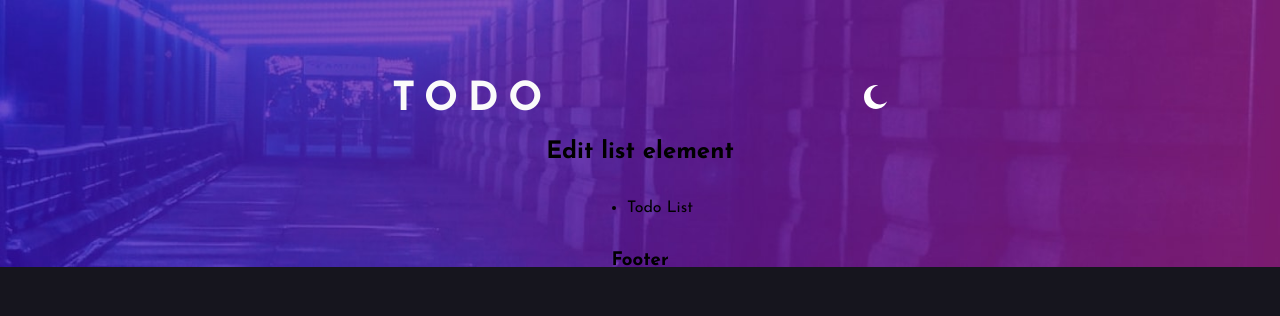
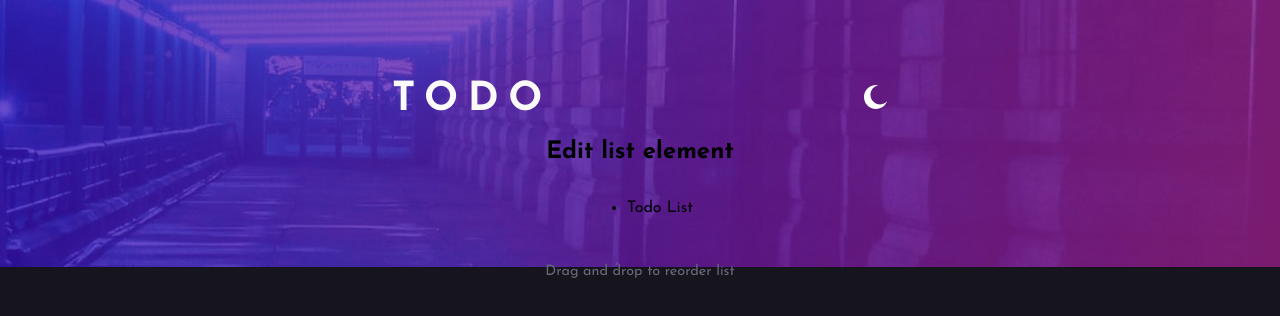
Before and after one commit to AAAnanastya/todo-app, a React app: page / in a window 1280 px wide. Shown: the top 316 px of the page. Built offline with nearby package versions, Linux system fonts and the light colour scheme; the HTML template or start-up script is replaced by a standard one.

Commit message:
Add footer

```diff
--- /dev/null
+++ b/src/components/Footer.module.css
@@ -0,0 +1,5 @@
+.text {
+  font-size: 0.9rem;
+  color: var(--color-dark-gray-purple);
+  margin-top: 2rem;
+}
--- a/src/components/Footer.tsx
+++ b/src/components/Footer.tsx
@@ -1,3 +1,5 @@
+import styles from './Footer.module.css';
+
 export default function Footer(): JSX.Element {
-  return <h3>Footer</h3>;
+  return <p className={styles.text}>Drag and drop to reorder list</p>;
 }
--- a/src/index.css
+++ b/src/index.css
@@ -6,6 +6,8 @@
 :root {
   --color-light-gray: hsl(0, 0%, 98%);
   --color-gray: hsl(260, 2%, 76%);
+  --color-grayish-purple: hsl(231, 18%, 71%);
+  --color-dark-gray-purple: hsl(233, 8%, 44%);
   --color-dark-gray: hsl(247, 18%, 10%);
   --color-gray-shadow: hsl(253, 21%, 8%);
   --color-dark-grayish-blue: hsl(233, 23%, 15%);
```
